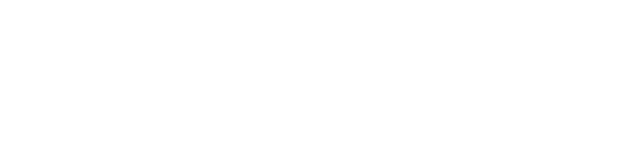
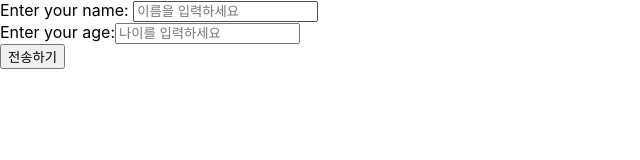
Before and after one commit to alstn1481/line-com-1, a plain HTML site: page index.html in a window 1280 px wide. Shown: the whole page, without its empty margins (0-640 px from the left). Drawn offline with Linux system fonts and the light colour scheme; the site is published under a folder, as on GitHub Pages, so addresses that start at the root find nothing.

Commit message:
Update index.html

```diff
--- a/index.html
+++ b/index.html
@@ -6,8 +6,8 @@
         <meta name="viewport" content="width=device-width,initial-scale=1"/>
         <meta name="theme-color" content="#000000"/>
         <title>React App</title>
-        <script defer="defer" src="/js/main.js"></script>
-        <link href="/css/main.css" rel="stylesheet">
+        <script defer="defer" src="js/main.js"></script>
+        <link href="css/main.css" rel="stylesheet">
     </head>
     <body>
         <div id="root"></div>
```
